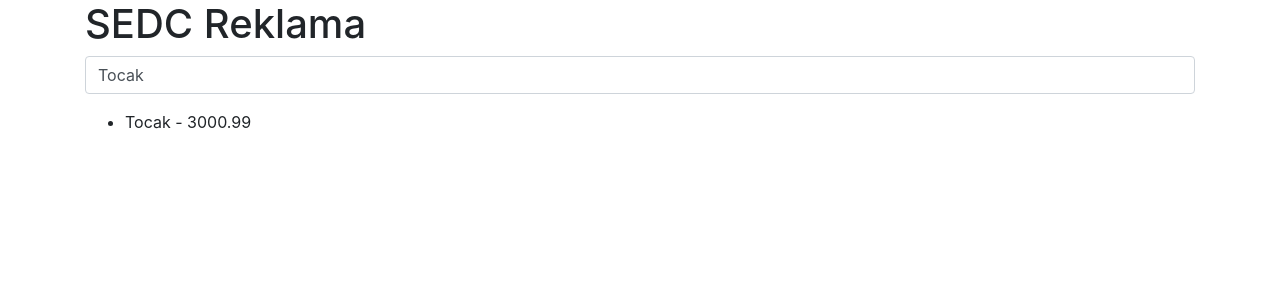
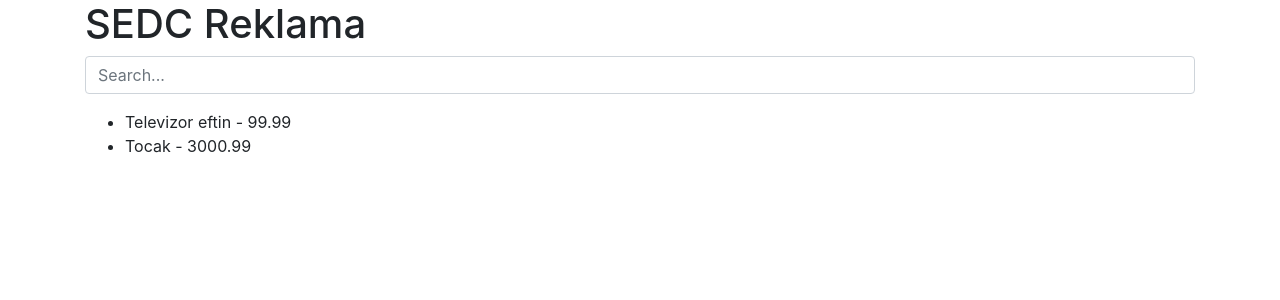
Before and after one commit to pavloskii/SEDC-2019-VUEJS, a Vue app in the folder full-project/: page / in a window 1280 px wide. Shown: the top 300 px of the page. Built offline with nearby package versions, Linux system fonts and the light colour scheme.

Commit message:
Search Filter

```diff
--- a/full-project/src/App.vue
+++ b/full-project/src/App.vue
@@ -1,7 +1,7 @@
 <template>
   <div class="container">
     <h1>{{ title }}</h1>
-    <SearchInput :value="searchText" :soBilo="6" />
+    <SearchInput :value="searchText" @search="searchText = $event" />
     <div>
       <ul>
         <li v-for="item in filteredAds" :key="item.id">{{item.title}} - {{ item.price}}</li>
@@ -17,7 +17,7 @@ export default {
   data() {
     return {
       title: "SEDC Reklama",
-      searchText: "Tocak",
+      searchText: "",
       ads: [
         {
           id: 1,
@@ -45,10 +45,9 @@ export default {
   },
   computed: {
     filteredAds() {
-      if (this.searchText == "") {
-        return this.ads;
-      }
-      const searchedQuery = this.ads.filter(ad => ad.title == this.searchText);
+      const searchedQuery = this.ads.filter(
+        ad => ad.title.toLowerCase().indexOf(this.searchText.toLowerCase()) >= 0
+      );
 
       return searchedQuery;
     }
--- a/full-project/src/components/SearchInput.vue
+++ b/full-project/src/components/SearchInput.vue
@@ -1,12 +1,27 @@
 <template>
   <div class="input-group mb-3">
-    <!-- @blur="setSearchText($event.target.value)" -->
-    <input type="text" class="form-control" placeholder="Search..." :value="value" />
+    <input
+      @blur="setSearchText($event.target.value)"
+      type="text"
+      class="form-control"
+      placeholder="Search..."
+      :value="value"
+    />
   </div>
 </template>
 
 <script>
 export default {
-  props: ["value", "soBilo"]
+  props: {
+    value: {
+      type: String,
+      default: ""
+    }
+  },
+  methods: {
+    setSearchText(searchQuery) {
+      this.$emit("search", searchQuery);
+    }
+  }
 };
 </script>
```
Also changed, not shown: 1 other file (tests, documents, lock files or other folders).
